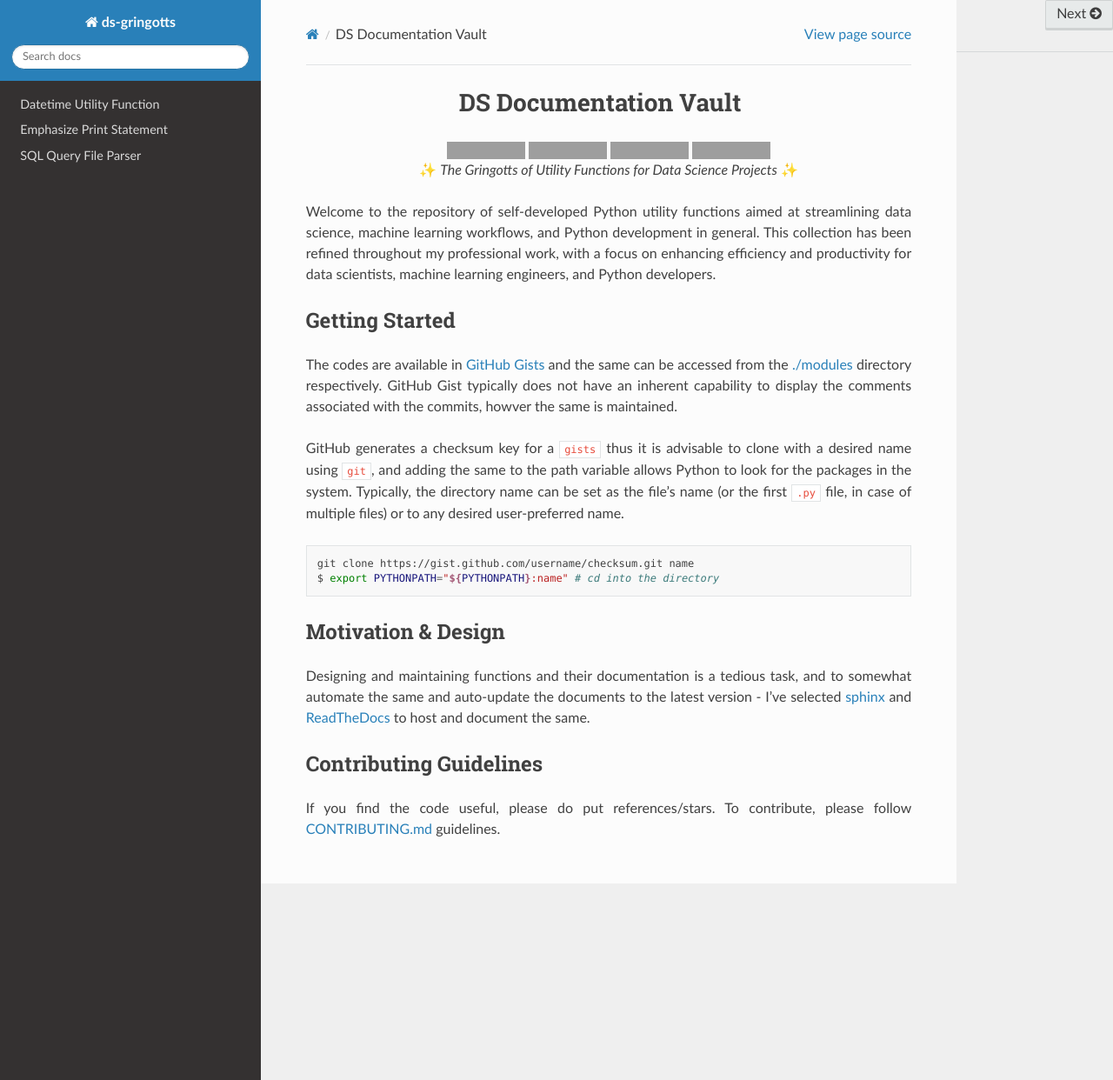
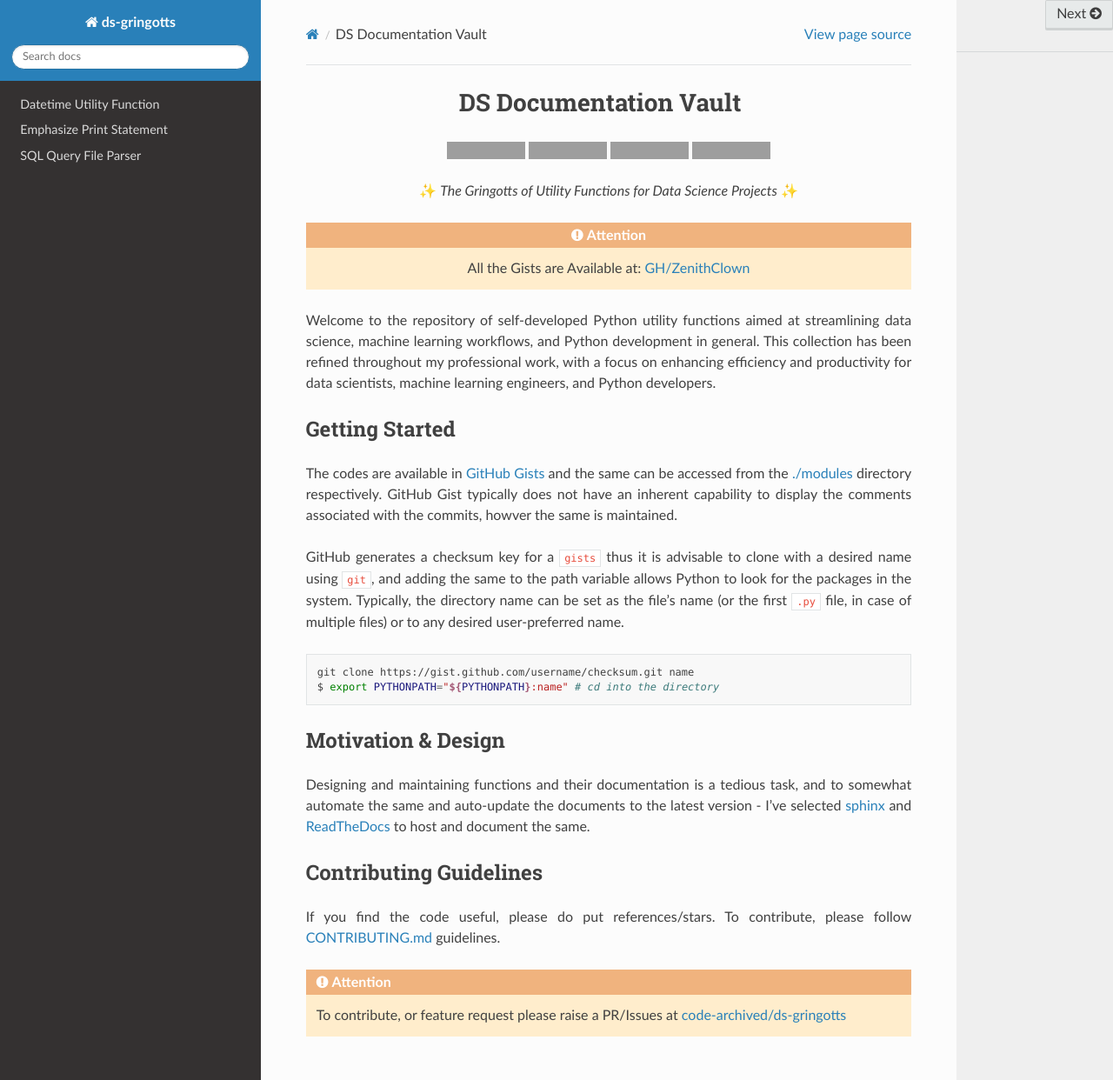
Before and after one commit to code-archived/ds-gringotts, a Sphinx documentation site: the page built from docs/index.md, in a window 1280 px wide and 1242 px high. Shown: the whole window at 87% size. Built offline with Sphinx 7.4.7 and the Read the Docs theme 2.0.0, drawn with Linux system fonts in a browser that asks for light colours; the version number could not be read and is left out; grey boxes are pictures that could not be loaded.

Commit message:
📣 add attention blocks, move toctree to beginning of document

````diff
--- a/docs/index.md
+++ b/docs/index.md
@@ -6,12 +6,24 @@
 [![REPO:ADMIN](https://img.shields.io/badge/GitHub-ZenithClown-2A8542?logo=github)](https://github.com/ZenithClown)
 [![REPO:ADMIN](https://img.shields.io/badge/GitLab-ZenithClown-2A8542?logo=gitlab)](https://gitlab.com/ZenithClown)
 [![REPO:ADMIN](https://img.shields.io/badge/dPramanik-7287B4?logo=linkedin)]([https://github.com/ZenithClown](https://www.linkedin.com/in/dpramanik/))
-<br>
+
 ✨ *The Gringotts of Utility Functions for Data Science Projects* ✨
+
+```{eval-rst}
+.. attention::
+  All the Gists are Available at: `GH/ZenithClown <https://gist.github.com/ZenithClown>`_
+```
 
 </div>
 
 <div align = "justify">
+
+```{toctree}
+:hidden:
+dt_utils.md
+prettify.md
+sqlparser.md
+```
 
 Welcome to the repository of self-developed Python utility functions aimed at streamlining data science, machine learning
 workflows, and Python development in general. This collection has been refined throughout my professional work, with a focus
@@ -43,11 +55,10 @@ the documents to the latest version - I've selected [sphinx](https://www.sphinx-
 If you find the code useful, please do put references/stars. To contribute, please follow
 [CONTRIBUTING.md](https://github.com/ZenithClown/.github/blob/master/.github/CONTRIBUTING.md) guidelines.
 
-```{toctree}
-:hidden:
-dt_utils.md
-prettify.md
-sqlparser.md
+```{eval-rst}
+.. attention::
+  To contribute, or feature request please raise a PR/Issues at
+  `code-archived/ds-gringotts <https://github.com/code-archived/ds-gringotts>`_
 ```
 
 </div>
````
